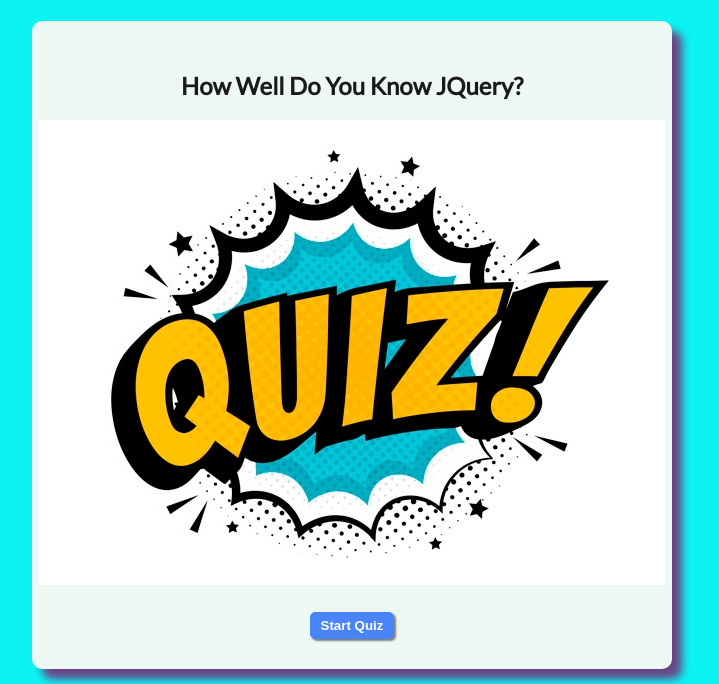
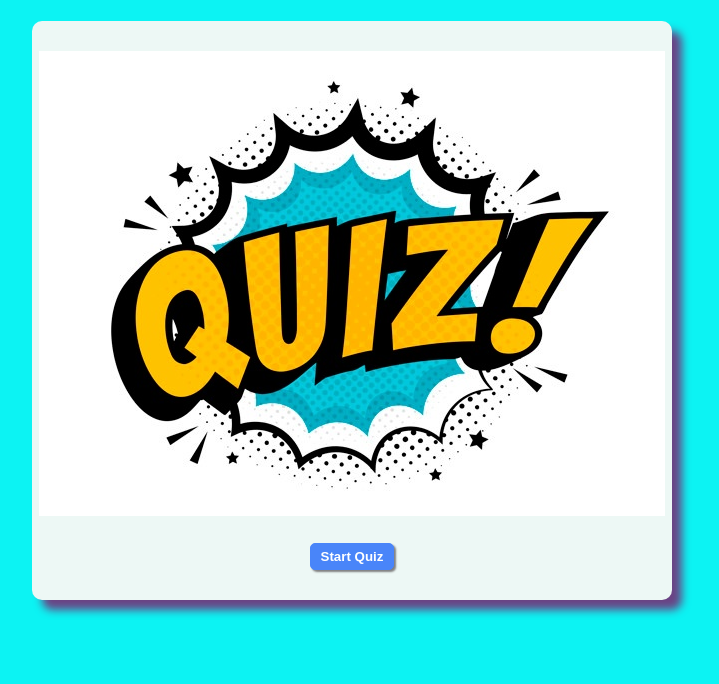
Before and after one commit to dipensutariya/Assignment, a plain HTML site: page Web Technology/Quiz/index.html in a window 1280 px wide. Shown: the part 116-800 px from the top of the page, without its empty margins (296-1015 px from the left). Drawn offline with nearby package versions, Linux system fonts and the light colour scheme.

Commit message:
Changes in Index

```diff
--- a/Web Technology/Quiz/index.html
+++ b/Web Technology/Quiz/index.html
@@ -21,7 +21,6 @@
     <main>
         <section class="js-quiz">
             <section class ="start-quiz">
-                <h2>How Well Do You Know JQuery?</h2>
                 <img src="img/quiz.jpg" alt="paint rollers making paint streaks" id="quiz"/>
                 <button type="button" id ="button-start">Start Quiz</button>
             </section>
```
